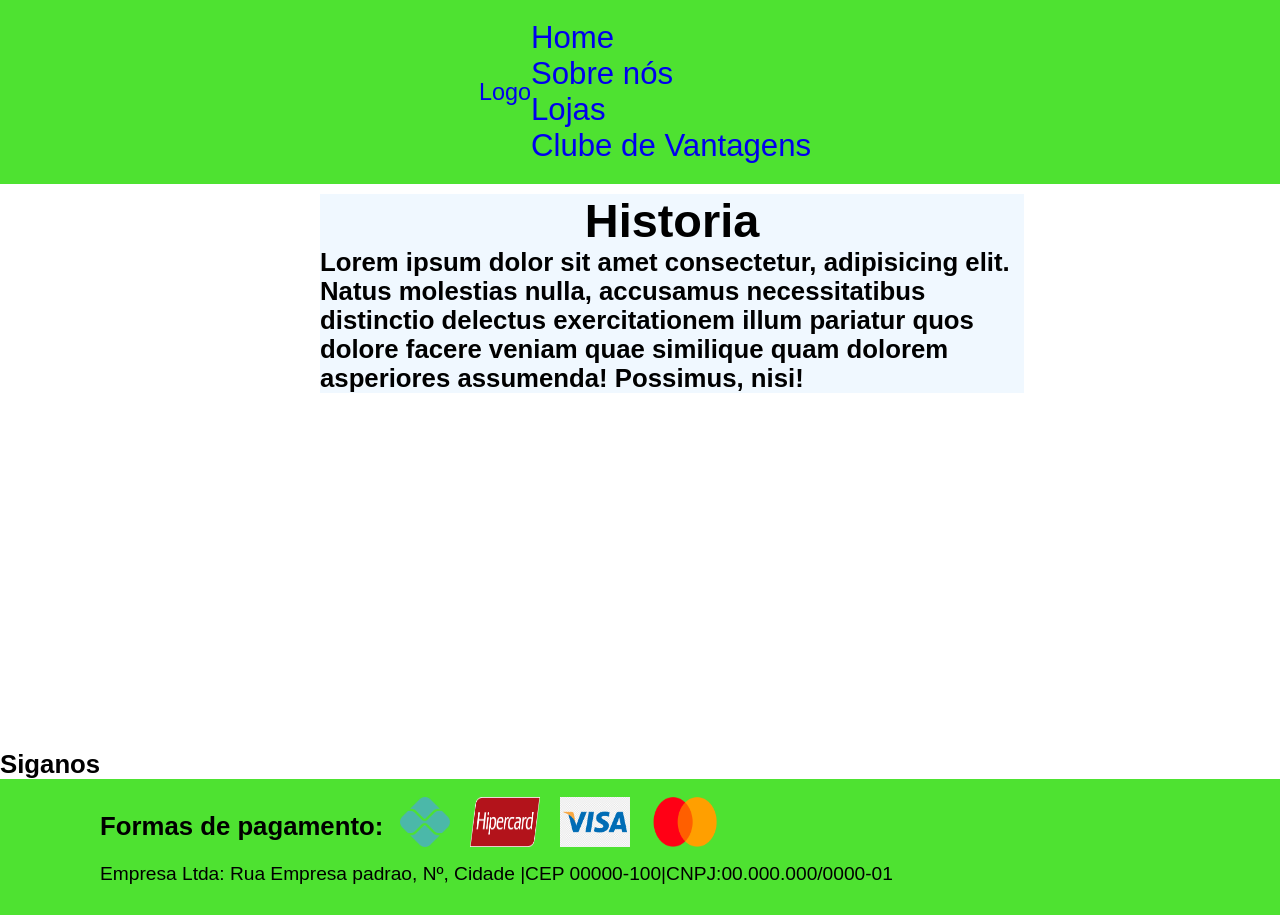
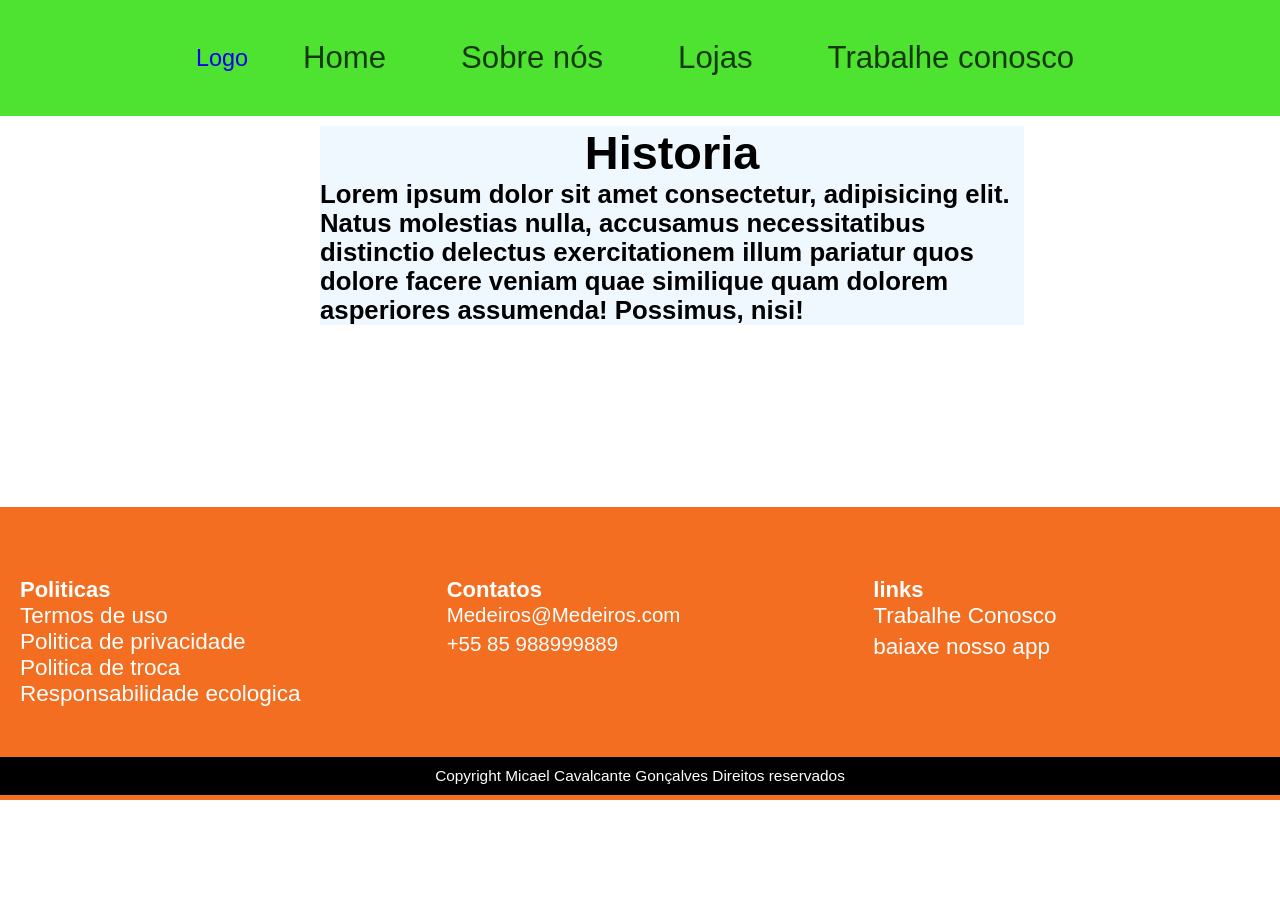
Before and after one commit to MCGLael/Medeiros, a plain HTML site: page Nova pasta/aboutus.html in a window 1280 px wide. After the commit the page ends 800 px from the top, so only its background shows below. Drawn offline with Linux system fonts and the light colour scheme.

Commit message:
melhora rodape
Testando código pré criado para o rodapé

```diff
--- a/Nova pasta/aboutus.html
+++ b/Nova pasta/aboutus.html
@@ -6,17 +6,18 @@
     <meta name="viewport" content="width=device-width, initial-scale=1.0">
     <title>Document</title>
     <link rel="stylesheet" href="style.css">
+    <link rel="stylesheet" href="stylerodape.css">
 
 </head>
 <body>
     <header>
         <a href="home.html" class="logo">Logo</a>
-           <nav>
+           <nav class="cabec">
                <ul>
                        <li><a href="home.html">Home</a>
                        <li><a href="aboutus.html">Sobre nós</a>
                        <li><a href="#">Lojas</a>
-                       <li><a href="#">Clube de Vantagens</a>
+                       <li><a href="trabalhe.html">Trabalhe conosco</a>
                </ul>
            </nav>
 
@@ -27,24 +28,35 @@
     <h3>Lorem ipsum dolor sit amet consectetur, adipisicing elit. Natus molestias nulla, accusamus necessitatibus distinctio delectus exercitationem illum pariatur quos dolore facere veniam quae similique quam dolorem asperiores assumenda! Possimus, nisi!</h3>
    </section>
 </main>
-<footer>
-    <div class="sociais">
-        <h3>Siganos</h3>
+<footer class="rodape" id="contato">
+    <div class="rodape-div">
+    <div class="div1">
+        <div class="coluna1">
+        <span><b>Politicas</b></span>
+        <ul>
+            <li>Termos de uso</li>
+            <li>Politica de privacidade</li>
+            <li>Politica de troca</li>
+            <li>Responsabilidade ecologica</li>
+        </ul>
+        </div>
     </div>
-    <nav class="rodape">
-        <h3 class="pagamento" style="white-space: nowrap; padding-right: 50px; padding-top: 30px;">Formas de pagamento:</h3>
-        <ul>
-
-                <li><img src="pagamento/pix.png" alt="Pix">
-                <li><img src="pagamento/hipercard.png" alt="Hipercard" style="width: 70px;">
-                <li><img src="pagamento/visa.png" alt="Visa"style="width: 70px;">
-                <li><img src="pagamento/mastercard.png" alt="mastercard" style="width: 70px;">
-        </ul>
-    </nav>
-    <div class="inform">
-        Empresa Ltda:
-        Rua Empresa padrao, Nº, Cidade |CEP 00000-100|CNPJ:00.000.000/0000-01
+    <div class="div2">
+        <div class="coluna2">
+            <span><b>Contatos</b></span>
+            <p>Medeiros@Medeiros.com</p>
+            <p>+55 85 988999889</p>
+        </div>
     </div>
+    <div class="div3">
+        <div class="coluna3">
+            <span><b>links</b></span>
+            <p><a href="#">Trabalhe Conosco</a></p>
+            <p><a href="#">baiaxe nosso app</a></p>
+        </div>
+    </div>
+</div>
+    <p class="rodape-direitos">Copyright Micael Cavalcante Gonçalves Direitos reservados</p>
 
 </footer>
    </body>
--- a/Nova pasta/style.css
+++ b/Nova pasta/style.css
@@ -43,15 +43,18 @@ footer{
     margin-bottom: 0;
 }
 
-nav{
+.cabec{
     display: flex;
+    align-items: center;
     background-color: rgb(78, 226, 49);
 
 
 }
+
 .cabec ul{
     display: flex;
 }
+
 
 .cabec li{
     padding: 20px;
@@ -71,21 +74,11 @@ nav{
 
 
 }
-.caebc a:hover{
+.cabec a:hover{
     color: #272525;
     background-color: #ffffff;
     border-radius: 10%;
     border-width: 5px;
-}
-
-
-nav.rodape{
-
-    display: flex;
-    align-items: center;
-    flex-direction: row;
-    flex-wrap: wrap;
-
 }
 .pagamento{
     width: 200px;
@@ -94,16 +87,8 @@ nav.rodape{
     padding-bottom: 20px;
 
 }
-.rodape ul{
-    display: flex;
-    padding-left: 30px;
-    font-size: 0.9em;
-    padding-top: 8px;
-    padding-left: 40px;
-}
-.rodape li{
-    padding: 10px;
-}
+
+
 div.inform{
     font-size: .9em;
     background-color: rgb(78, 226, 49);
--- /dev/null
+++ b/Nova pasta/stylerodape.css
@@ -0,0 +1,49 @@
+.rodape{
+    background-color: #f36e20;
+    color: white;
+    height: auto;
+    width: 100%;
+    font-size: 14px;
+    font-family: helvetica;
+}
+.rodape a{
+    text-decoration: none;
+    color: white;
+}
+.rodape p{
+    margin-bottom: 5px;
+}
+.rodape-div{
+    display: flex;
+    flex-wrap: wrap;
+    width:100%;
+    margin: auto;
+    align-items: stretch;
+    padding: 60px 10px 40px 10px;
+}
+.div1, .div2, .div3{
+    display: flex;
+    width: calc(100% / 3 - 20px);
+    padding: 10px;
+}
+.rodape span{
+    font-size: 20px;
+    color: white;
+}
+.rodape-direitos{
+    width: calc(100% - 20px);
+    background-color: black;
+    padding: 10px;
+    margin: 0px;
+    text-align: center;
+}
+/*mobile*/
+@media (max-width: 768px) {
+    .div1, .div2, .div3{
+        width: calc(50% - 20px);
+        padding: 10px;
+    }
+    .rodape-div{
+        padding: 60px 0px 40px 0px;
+    }
+}
```
Also changed, not shown: Nova pasta/home.html (+27 -25 lines), Nova pasta/styrab.css (added, +15 -0 lines), Nova pasta/trabalhe.html (added, +24 -0 lines).
